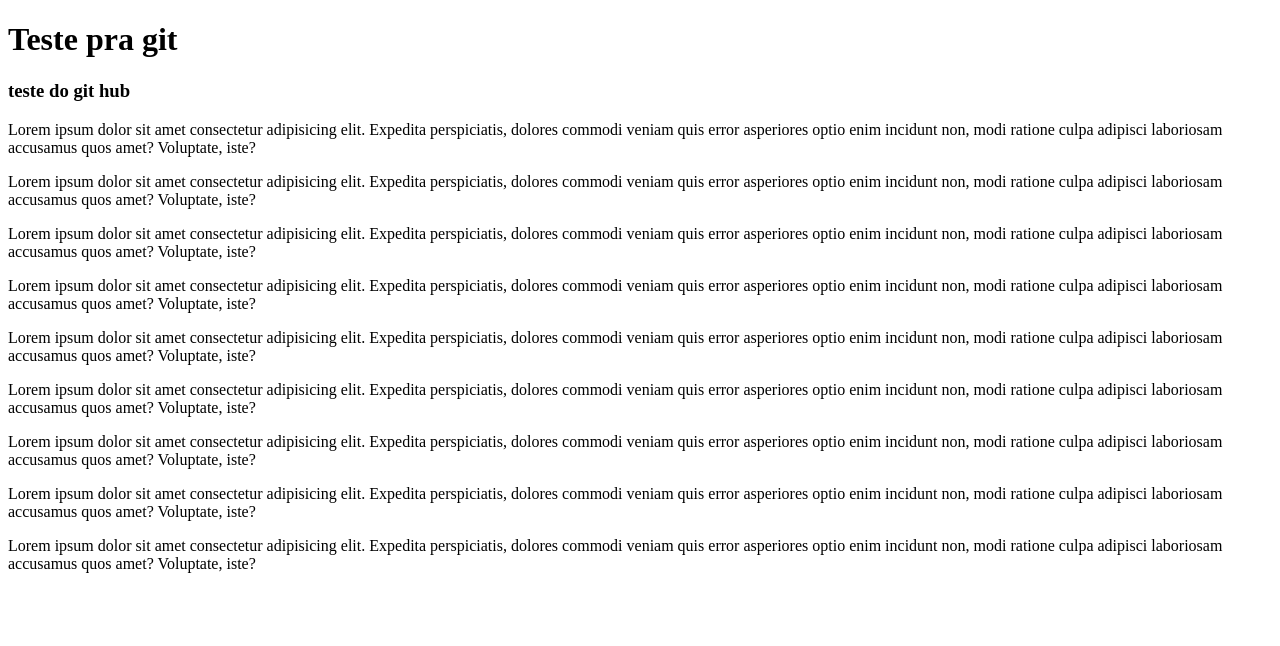
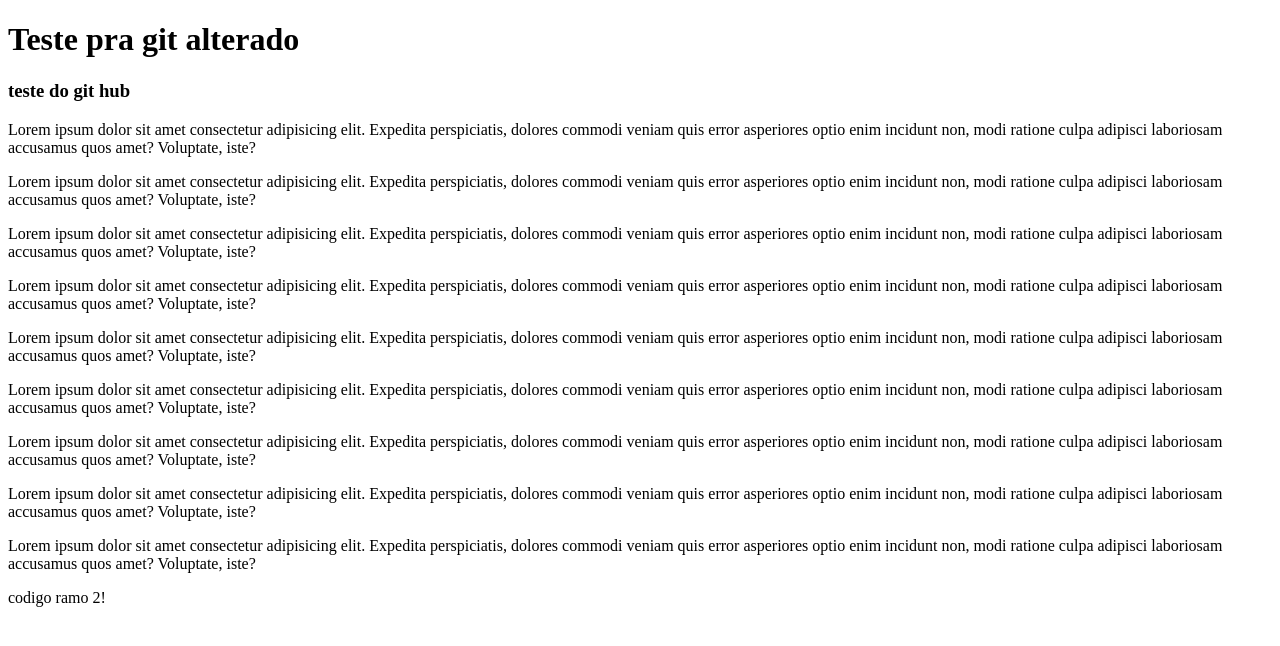
Before and after one commit to progamadorweb/Educere, a plain HTML site: page index.html in a window 1280 px wide. Drawn offline with Linux system fonts and the light colour scheme.

Commit message:
criado oarquivo home.html

```diff
--- a/index.html
+++ b/index.html
@@ -7,7 +7,7 @@
 </head>
 <body>
     <div>
-        <h1>Teste pra git</h1>
+        <h1>Teste pra git alterado</h1>
         <h3>teste do git hub</h3>
     <div>
         <p>Lorem ipsum dolor sit amet consectetur adipisicing elit. Expedita perspiciatis, dolores commodi veniam quis error asperiores optio enim incidunt non, modi ratione culpa adipisci laboriosam accusamus quos amet? Voluptate, iste?</p>
@@ -19,6 +19,12 @@
         <p>Lorem ipsum dolor sit amet consectetur adipisicing elit. Expedita perspiciatis, dolores commodi veniam quis error asperiores optio enim incidunt non, modi ratione culpa adipisci laboriosam accusamus quos amet? Voluptate, iste?</p>
         <p>Lorem ipsum dolor sit amet consectetur adipisicing elit. Expedita perspiciatis, dolores commodi veniam quis error asperiores optio enim incidunt non, modi ratione culpa adipisci laboriosam accusamus quos amet? Voluptate, iste?</p>
         <p>Lorem ipsum dolor sit amet consectetur adipisicing elit. Expedita perspiciatis, dolores commodi veniam quis error asperiores optio enim incidunt non, modi ratione culpa adipisci laboriosam accusamus quos amet? Voluptate, iste?</p>
+
+    </div>
+    <div>
+        <p>
+            codigo ramo 2!
+        </p>
     </div>
     </div>
 </body>
```
Also changed, not shown: home.html (added, +16 -0 lines).
